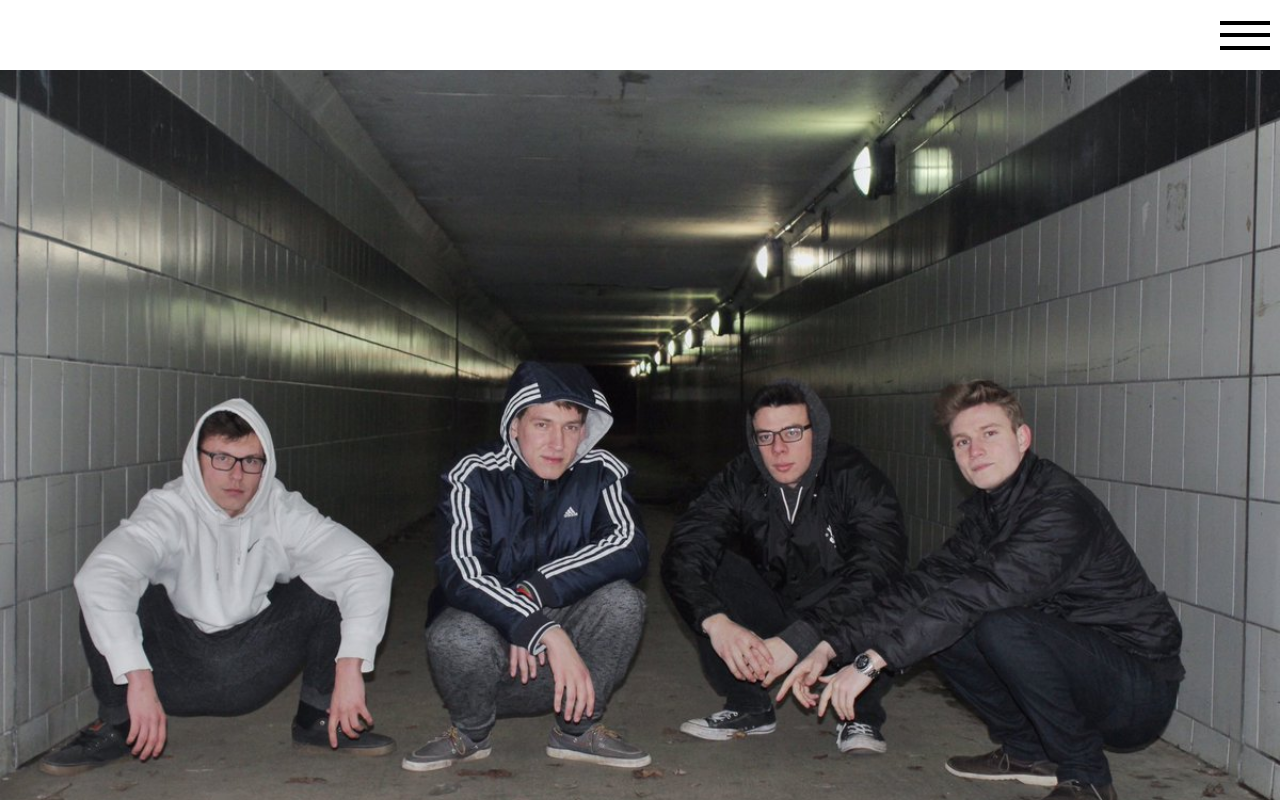
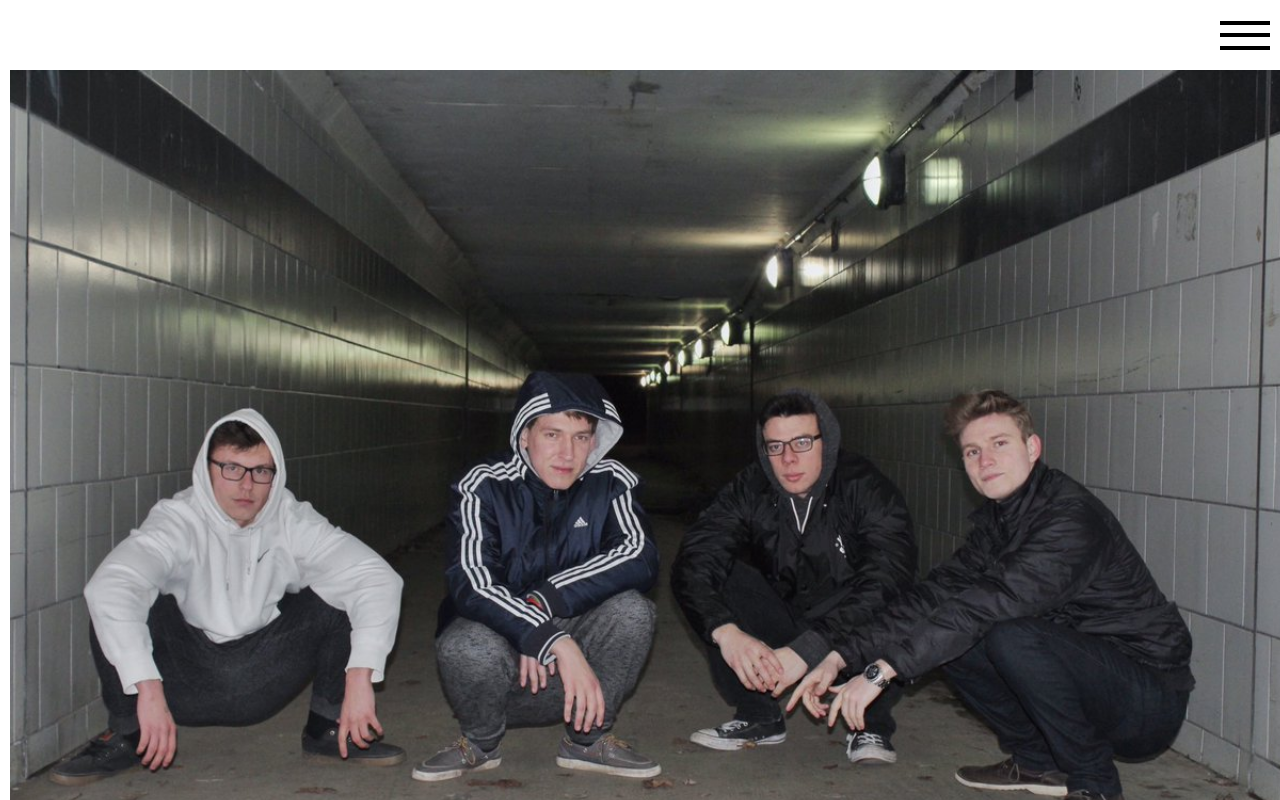
Before and after one commit to tspringborg/DJMX-vuejs-course, a Vue app in the folder visit-serbia/: page / in a window 1280 px wide. Shown: the top 800 px of the page. Built offline with nearby package versions, Linux system fonts and the light colour scheme.

Commit message:
BasePage component

```diff
--- /dev/null
+++ b/visit-serbia/src/components/BasePage.vue
@@ -0,0 +1,19 @@
+<template>
+    <div class="page">
+    	<slot></slot>
+    </div>
+</template>
+
+<script>
+    export default {
+        name: 'BasePage',
+    }
+</script>
+
+<!-- Add "scoped" attribute to limit CSS to this component only -->
+<style lang="scss" scoped>
+	@import '../assets/style/vars';
+	.page {
+		padding: $padding;
+	}
+</style>
--- a/visit-serbia/src/components/MainMenu.vue
+++ b/visit-serbia/src/components/MainMenu.vue
@@ -77,7 +77,7 @@
 			position: absolute;
 			left: 0;
 			right: 0;
-			top: $burgerHeight + $padding + $padding;
+			top: $burgerHeight + $padding + $padding - 1px;
 			height: 0;
 			overflow: hidden;
 			transition: height 260ms $easeOutCubic;
@@ -85,7 +85,7 @@
 		}
 		&.expanded {
 			.content {
-				height: calc(100vh - #{$burgerHeight});
+				height: calc(100vh - #{$burgerHeight} + 1px);
 			}
 		}
 	}
--- a/visit-serbia/src/views/Home.vue
+++ b/visit-serbia/src/views/Home.vue
@@ -1,5 +1,6 @@
 <template>
-  <div class="home">
+	<BasePage>
+	  <div class="home" id="home">
 	    <img class="hero" alt="Vue logo" src="../assets/hero.jpg">
 	    <section>
 	    	<h1>{{line()}}</h1>
@@ -7,12 +8,13 @@
 	    	<p v-for="i in 10">{{line()}}</p>
 	    </section>
 	  </div>
+	</BasePage>
 </template>
 
 <script>
 // @ is an alias to /src
 import Random from '@/assets/random.js'
-import HelloWorld from '@/components/HelloWorld.vue'
+import BasePage from '@/components/BasePage.vue'
 
 export default {
   name: 'home',
@@ -22,7 +24,7 @@ export default {
   	},
   },
   components: {
-    HelloWorld
+    BasePage,
   },
   mounted() {
   	console.log(Random)
@@ -31,6 +33,8 @@ export default {
 </script>
 
 <style lang="scss" scoped>
+	@import '../assets/style/vars';
+
 	img.hero {
 		width: 100vw;
 		height: auto;
```
Lines whose indentation alone changed are shown as unchanged.
